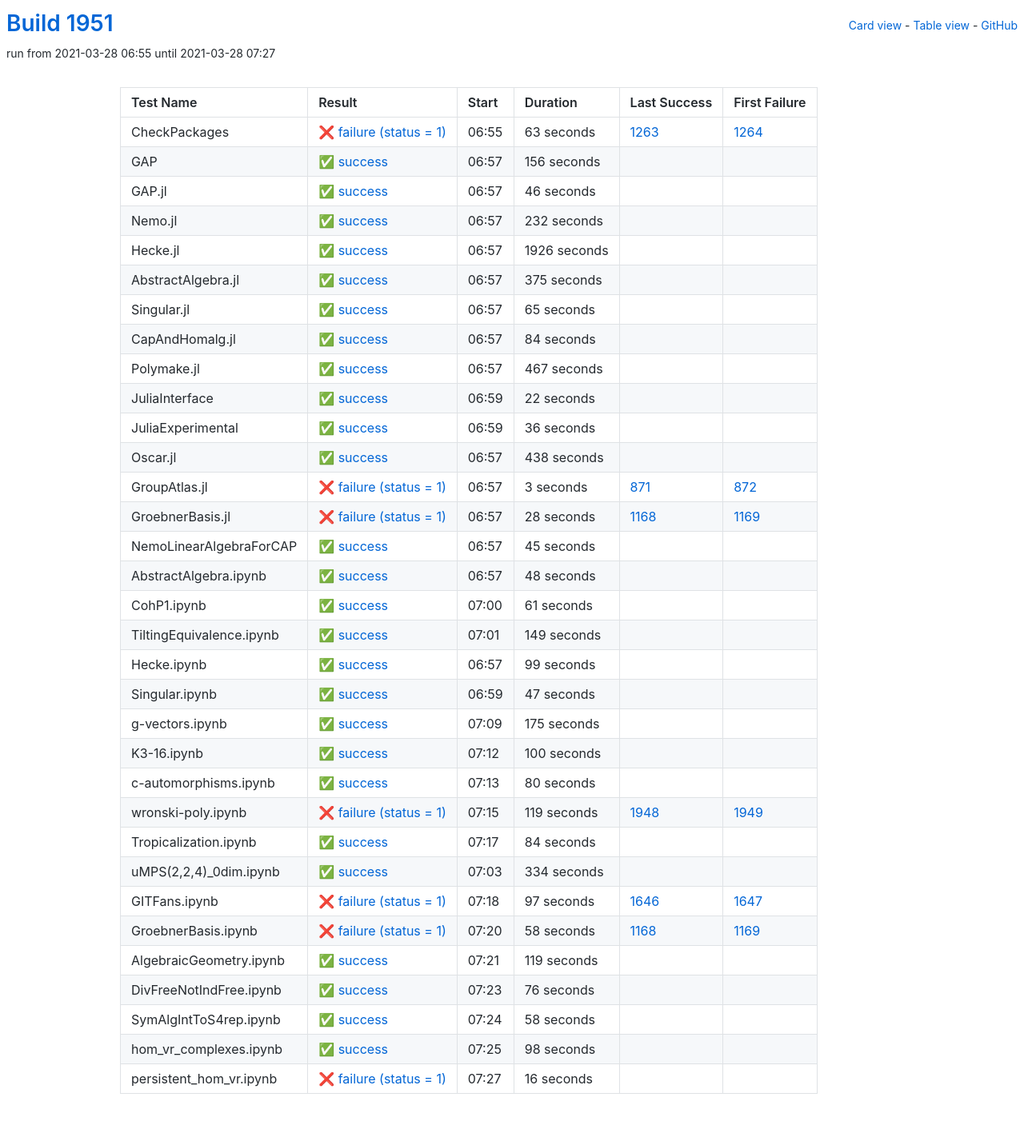
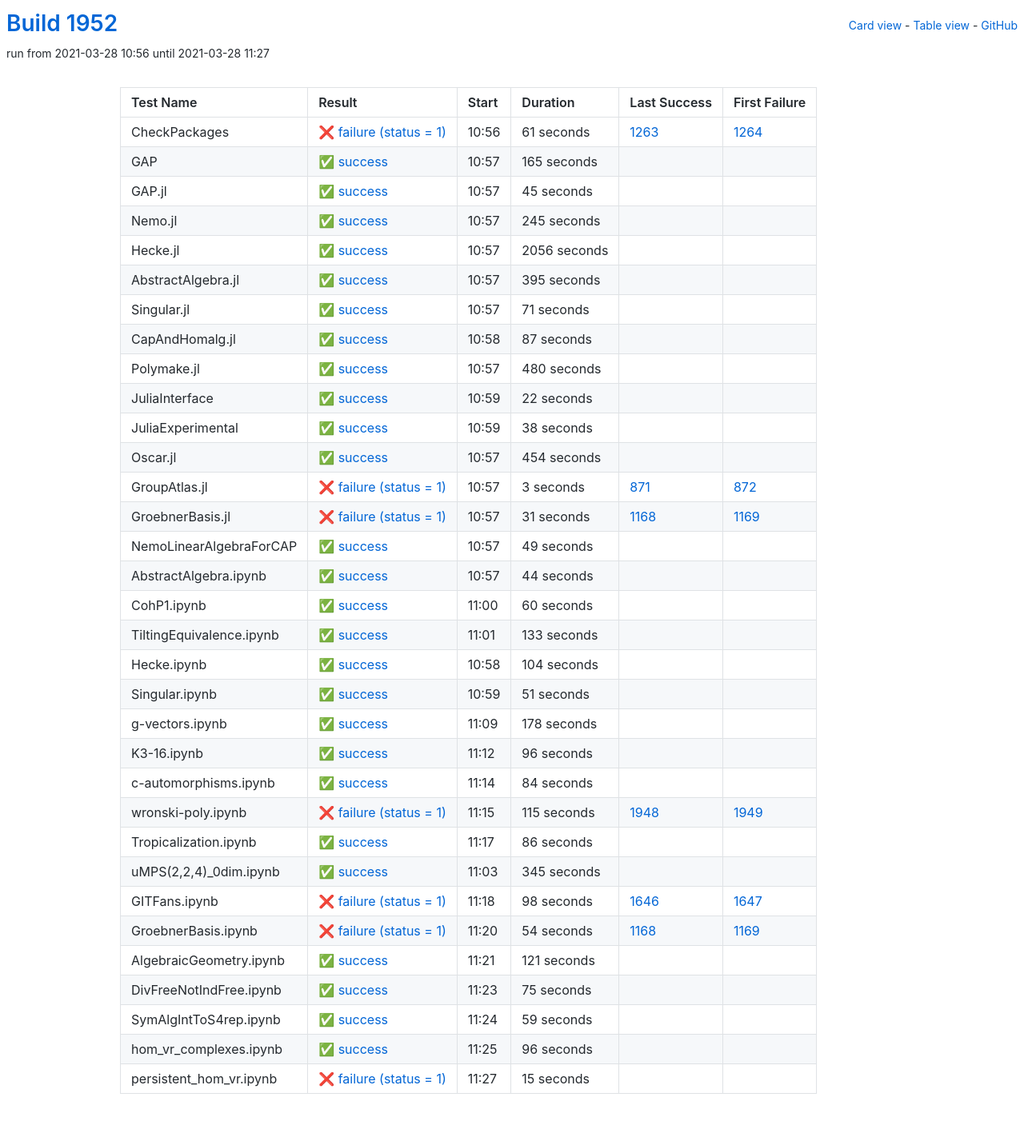
Before and after one commit to oscar-system/oscar-ci-status-stable, a Jekyll site: the page built from table.html, in a window 1280 px wide. Shown: the whole page at 80% size. Built offline with Jekyll 4.4.1, drawn with Linux system fonts in a browser that asks for light colours.

Commit message:
Build #1952

```diff
--- a/_data/ci.yml
+++ b/_data/ci.yml
@@ -1,6 +1,6 @@
 ---
-build: 1951
-build_url: https://oscarci.mathematik.uni-kl.de/job/oscar-stable/1951/
+build: 1952
+build_url: https://oscarci.mathematik.uni-kl.de/job/oscar-stable/1952/
 job: oscar-stable
 organization: oscar-system
 repo: oscar-ci-status-stable
@@ -8,116 +8,116 @@ repourl: https://github.com/oscar-system/oscar-ci-status-stable
 tests:
 - name: CheckPackages
   id: checkpackages
-  log: https://oscarci.mathematik.uni-kl.de/job/oscar-stable/1951/artifact/logs/build-1951/CheckPackages.log
-  start: 2021-03-28 06:55
+  log: https://oscarci.mathematik.uni-kl.de/job/oscar-stable/1952/artifact/logs/build-1952/CheckPackages.log
+  start: 2021-03-28 10:56
   success: false
   exitcode: 1
   status: failure
-  duration: 63
+  duration: 61
   last_success: 1263
   last_success_url: https://oscarci.mathematik.uni-kl.de/job/oscar-stable/1263/
   first_failure: 1264
   first_failure_url: https://oscarci.mathematik.uni-kl.de/job/oscar-stable/1264/
 - name: GAP
   id: gap
-  log: https://oscarci.mathematik.uni-kl.de/job/oscar-stable/1951/artifact/logs/build-1951/GAP.log
-  start: 2021-03-28 06:57
+  log: https://oscarci.mathematik.uni-kl.de/job/oscar-stable/1952/artifact/logs/build-1952/GAP.log
+  start: 2021-03-28 10:57
   success: true
   exitcode: 0
   status: success
-  duration: 156
+  duration: 165
   last_success: false
   last_success_url:
   first_failure: false
   first_failure_url:
 - name: GAP.jl
   id: gap-jl
-  log: https://oscarci.mathematik.uni-kl.de/job/oscar-stable/1951/artifact/logs/build-1951/GAP.jl.log
-  start: 2021-03-28 06:57
+  log: https://oscarci.mathematik.uni-kl.de/job/oscar-stable/1952/artifact/logs/build-1952/GAP.jl.log
+  start: 2021-03-28 10:57
   success: true
   exitcode: 0
   status: success
-  duration: 46
+  duration: 45
   last_success: false
   last_success_url:
   first_failure: false
   first_failure_url:
 - name: Nemo.jl
   id: nemo-jl
-  log: https://oscarci.mathematik.uni-kl.de/job/oscar-stable/1951/artifact/logs/build-1951/Nemo.jl.log
-  start: 2021-03-28 06:57
+  log: https://oscarci.mathematik.uni-kl.de/job/oscar-stable/1952/artifact/logs/build-1952/Nemo.jl.log
+  start: 2021-03-28 10:57
   success: true
   exitcode: 0
   status: success
-  duration: 232
+  duration: 245
   last_success: false
   last_success_url:
   first_failure: false
   first_failure_url:
 - name: Hecke.jl
   id: hecke-jl
-  log: https://oscarci.mathematik.uni-kl.de/job/oscar-stable/1951/artifact/logs/build-1951/Hecke.jl.log
-  start: 2021-03-28 06:57
+  log: https://oscarci.mathematik.uni-kl.de/job/oscar-stable/1952/artifact/logs/build-1952/Hecke.jl.log
+  start: 2021-03-28 10:57
   success: true
   exitcode: 0
   status: success
-  duration: 1926
+  duration: 2056
   last_success: false
   last_success_url:
   first_failure: false
   first_failure_url:
 - name: AbstractAlgebra.jl
   id: abstractalgebra-jl
-  log: https://oscarci.mathematik.uni-kl.de/job/oscar-stable/1951/artifact/logs/build-1951/AbstractAlgebra.jl.log
-  start: 2021-03-28 06:57
+  log: https://oscarci.mathematik.uni-kl.de/job/oscar-stable/1952/artifact/logs/build-1952/AbstractAlgebra.jl.log
+  start: 2021-03-28 10:57
   success: true
   exitcode: 0
   status: success
-  duration: 375
+  duration: 395
   last_success: false
   last_success_url:
   first_failure: false
   first_failure_url:
 - name: Singular.jl
   id: singular-jl
-  log: https://oscarci.mathematik.uni-kl.de/job/oscar-stable/1951/artifact/logs/build-1951/Singular.jl.log
-  start: 2021-03-28 06:57
+  log: https://oscarci.mathematik.uni-kl.de/job/oscar-stable/1952/artifact/logs/build-1952/Singular.jl.log
+  start: 2021-03-28 10:57
   success: true
   exitcode: 0
   status: success
-  duration: 65
+  duration: 71
   last_success: false
   last_success_url:
   first_failure: false
   first_failure_url:
 - name: CapAndHomalg.jl
   id: capandhomalg-jl
-  log: https://oscarci.mathematik.uni-kl.de/job/oscar-stable/1951/artifact/logs/build-1951/CapAndHomalg.jl.log
-  start: 2021-03-28 06:57
+  log: https://oscarci.mathematik.uni-kl.de/job/oscar-stable/1952/artifact/logs/build-1952/CapAndHomalg.jl.log
+  start: 2021-03-28 10:58
   success: true
   exitcode: 0
   status: success
-  duration: 84
+  duration: 87
   last_success: false
   last_success_url:
   first_failure: false
   first_failure_url:
 - name: Polymake.jl
   id: polymake-jl
-  log: https://oscarci.mathematik.uni-kl.de/job/oscar-stable/1951/artifact/logs/build-1951/Polymake.jl.log
-  start: 2021-03-28 06:57
+  log: https://oscarci.mathematik.uni-kl.de/job/oscar-stable/1952/artifact/logs/build-1952/Polymake.jl.log
+  start: 2021-03-28 10:57
   success: true
   exitcode: 0
   status: success
-  duration: 467
+  duration: 480
   last_success: false
   last_success_url:
   first_failure: false
   first_failure_url:
 - name: JuliaInterface
   id: juliainterface
-  log: https://oscarci.mathematik.uni-kl.de/job/oscar-stable/1951/artifact/logs/build-1951/JuliaInterface.log
-  start: 2021-03-28 06:59
+  log: https://oscarci.mathematik.uni-kl.de/job/oscar-stable/1952/artifact/logs/build-1952/JuliaInterface.log
+  start: 2021-03-28 10:59
   success: true
   exitcode: 0
   status: success
@@ -128,32 +128,32 @@ tests:
   first_failure_url:
 - name: JuliaExperimental
   id: juliaexperimental
-  log: https://oscarci.mathematik.uni-kl.de/job/oscar-stable/1951/artifact/logs/build-1951/JuliaExperimental.log
-  start: 2021-03-28 06:59
+  log: https://oscarci.mathematik.uni-kl.de/job/oscar-stable/1952/artifact/logs/build-1952/JuliaExperimental.log
+  start: 2021-03-28 10:59
   success: true
   exitcode: 0
   status: success
-  duration: 36
+  duration: 38
   last_success: false
   last_success_url:
   first_failure: false
   first_failure_url:
 - name: Oscar.jl
   id: oscar-jl
-  log: https://oscarci.mathematik.uni-kl.de/job/oscar-stable/1951/artifact/logs/build-1951/Oscar.jl.log
-  start: 2021-03-28 06:57
+  log: https://oscarci.mathematik.uni-kl.de/job/oscar-stable/1952/artifact/logs/build-1952/Oscar.jl.log
+  start: 2021-03-28 10:57
   success: true
   exitcode: 0
   status: success
-  duration: 438
+  duration: 454
   last_success: false
   last_success_url:
   first_failure: false
   first_failure_url:
 - name: GroupAtlas.jl
   id: groupatlas-jl
-  log: https://oscarci.mathematik.uni-kl.de/job/oscar-stable/1951/artifact/logs/build-1951/GroupAtlas.jl.log
-  start: 2021-03-28 06:57
+  log: https://oscarci.mathematik.uni-kl.de/job/oscar-stable/1952/artifact/logs/build-1952/GroupAtlas.jl.log
+  start: 2021-03-28 10:57
   success: false
   exitcode: 1
   status: failure
@@ -164,140 +164,116 @@ tests:
   first_failure_url: https://oscarci.mathematik.uni-kl.de/job/oscar-stable/872/
 - name: GroebnerBasis.jl
   id: groebnerbasis-jl
-  log: https://oscarci.mathematik.uni-kl.de/job/oscar-stable/1951/artifact/logs/build-1951/GroebnerBasis.jl.log
-  start: 2021-03-28 06:57
+  log: https://oscarci.mathematik.uni-kl.de/job/oscar-stable/1952/artifact/logs/build-1952/GroebnerBasis.jl.log
+  start: 2021-03-28 10:57
   success: false
   exitcode: 1
   status: failure
-  duration: 28
+  duration: 31
   last_success: 1168
   last_success_url: https://oscarci.mathematik.uni-kl.de/job/oscar-stable/1168/
   first_failure: 1169
   first_failure_url: https://oscarci.mathematik.uni-kl.de/job/oscar-stable/1169/
 - name: NemoLinearAlgebraForCAP
   id: nemolinearalgebraforcap
-  log: https://oscarci.mathematik.uni-kl.de/job/oscar-stable/1951/artifact/logs/build-1951/NemoLinearAlgebraForCAP.log
-  start: 2021-03-28 06:57
+  log: https://oscarci.mathematik.uni-kl.de/job/oscar-stable/1952/artifact/logs/build-1952/NemoLinearAlgebraForCAP.log
+  start: 2021-03-28 10:57
   success: true
   exitcode: 0
   status: success
-  duration: 45
+  duration: 49
   last_success: false
   last_success_url:
   first_failure: false
   first_failure_url:
 - name: AbstractAlgebra.ipynb
   id: abstractalgebra-ipynb
-  log: https://oscarci.mathematik.uni-kl.de/job/oscar-stable/1951/artifact/logs/build-1951/AbstractAlgebra.ipynb.log
-  start: 2021-03-28 06:57
+  log: https://oscarci.mathematik.uni-kl.de/job/oscar-stable/1952/artifact/logs/build-1952/AbstractAlgebra.ipynb.log
+  start: 2021-03-28 10:57
   success: true
   exitcode: 0
   status: success
-  duration: 48
+  duration: 44
   last_success: false
   last_success_url:
   first_failure: false
   first_failure_url:
 - name: CohP1.ipynb
   id: cohp1-ipynb
-  log: https://oscarci.mathematik.uni-kl.de/job/oscar-stable/1951/artifact/logs/build-1951/CohP1.ipynb.log
-  start: 2021-03-28 07:00
+  log: https://oscarci.mathematik.uni-kl.de/job/oscar-stable/1952/artifact/logs/build-1952/CohP1.ipynb.log
+  start: 2021-03-28 11:00
   success: true
   exitcode: 0
   status: success
-  duration: 61
+  duration: 60
   last_success: false
   last_success_url:
   first_failure: false
   first_failure_url:
 - name: TiltingEquivalence.ipynb
   id: tiltingequivalence-ipynb
-  log: https://oscarci.mathematik.uni-kl.de/job/oscar-stable/1951/artifact/logs/build-1951/TiltingEquivalence.ipynb.log
-  start: 2021-03-28 07:01
+  log: https://oscarci.mathematik.uni-kl.de/job/oscar-stable/1952/artifact/logs/build-1952/TiltingEquivalence.ipynb.log
+  start: 2021-03-28 11:01
   success: true
   exitcode: 0
   status: success
-  duration: 149
+  duration: 133
   last_success: false
   last_success_url:
   first_failure: false
   first_failure_url:
 - name: Hecke.ipynb
   id: hecke-ipynb
-  log: https://oscarci.mathematik.uni-kl.de/job/oscar-stable/1951/artifact/logs/build-1951/Hecke.ipynb.log
-  start: 2021-03-28 06:57
+  log: https://oscarci.mathematik.uni-kl.de/job/oscar-stable/1952/artifact/logs/build-1952/Hecke.ipynb.log
+  start: 2021-03-28 10:58
   success: true
   exitcode: 0
   status: success
-  duration: 99
+  duration: 104
   last_success: false
   last_success_url:
   first_failure: false
   first_failure_url:
 - name: Singular.ipynb
   id: singular-ipynb
-  log: https://oscarci.mathematik.uni-kl.de/job/oscar-stable/1951/artifact/logs/build-1951/Singular.ipynb.log
-  start: 2021-03-28 06:59
+  log: https://oscarci.mathematik.uni-kl.de/job/oscar-stable/1952/artifact/logs/build-1952/Singular.ipynb.log
+  start: 2021-03-28 10:59
   success: true
   exitcode: 0
   status: success
-  duration: 47
+  duration: 51
   last_success: false
   last_success_url:
   first_failure: false
   first_failure_url:
 - name: g-vectors.ipynb
   id: g-vectors-ipynb
-  log: https://oscarci.mathematik.uni-kl.de/job/oscar-stable/1951/artifact/logs/build-1951/g-vectors.ipynb.log
-  start: 2021-03-28 07:09
+  log: https://oscarci.mathematik.uni-kl.de/job/oscar-stable/1952/artifact/logs/build-1952/g-vectors.ipynb.log
+  start: 2021-03-28 11:09
   success: true
   exitcode: 0
   status: success
-  duration: 175
+  duration: 178
   last_success: false
   last_success_url:
   first_failure: false
   first_failure_url:
 - name: K3-16.ipynb
   id: k3-16-ipynb
-  log: https://oscarci.mathematik.uni-kl.de/job/oscar-stable/1951/artifact/logs/build-1951/K3-16.ipynb.log
-  start: 2021-03-28 07:12
+  log: https://oscarci.mathematik.uni-kl.de/job/oscar-stable/1952/artifact/logs/build-1952/K3-16.ipynb.log
+  start: 2021-03-28 11:12
   success: true
   exitcode: 0
   status: success
-  duration: 100
+  duration: 96
   last_success: false
   last_success_url:
   first_failure: false
   first_failure_url:
 - name: c-automorphisms.ipynb
   id: c-automorphisms-ipynb
-  log: https://oscarci.mathematik.uni-kl.de/job/oscar-stable/1951/artifact/logs/build-1951/c-automorphisms.ipynb.log
-  start: 2021-03-28 07:13
-  success: true
-  exitcode: 0
-  status: success
-  duration: 80
-  last_success: false
-  last_success_url:
-  first_failure: false
-  first_failure_url:
-- name: wronski-poly.ipynb
-  id: wronski-poly-ipynb
-  log: https://oscarci.mathematik.uni-kl.de/job/oscar-stable/1951/artifact/logs/build-1951/wronski-poly.ipynb.log
-  start: 2021-03-28 07:15
-  success: false
-  exitcode: 1
-  status: failure
-  duration: 119
-  last_success: 1948
-  last_success_url: https://oscarci.mathematik.uni-kl.de/job/oscar-stable/1948/
-  first_failure: 1949
-  first_failure_url: https://oscarci.mathematik.uni-kl.de/job/oscar-stable/1949/
-- name: Tropicalization.ipynb
-  id: tropicalization-ipynb
-  log: https://oscarci.mathematik.uni-kl.de/job/oscar-stable/1951/artifact/logs/build-1951/Tropicalization.ipynb.log
-  start: 2021-03-28 07:17
+  log: https://oscarci.mathematik.uni-kl.de/job/oscar-stable/1952/artifact/logs/build-1952/c-automorphisms.ipynb.log
+  start: 2021-03-28 11:14
   success: true
   exitcode: 0
   status: success
@@ -306,98 +282,122 @@ tests:
   last_success_url:
   first_failure: false
   first_failure_url:
-- name: uMPS(2,2,4)_0dim.ipynb
-  id: umps-2-2-4-0dim-ipynb
-  log: https://oscarci.mathematik.uni-kl.de/job/oscar-stable/1951/artifact/logs/build-1951/uMPS-2-2-4-_0dim.ipynb.log
-  start: 2021-03-28 07:03
+- name: wronski-poly.ipynb
+  id: wronski-poly-ipynb
+  log: https://oscarci.mathematik.uni-kl.de/job/oscar-stable/1952/artifact/logs/build-1952/wronski-poly.ipynb.log
+  start: 2021-03-28 11:15
+  success: false
+  exitcode: 1
+  status: failure
+  duration: 115
+  last_success: 1948
+  last_success_url: https://oscarci.mathematik.uni-kl.de/job/oscar-stable/1948/
+  first_failure: 1949
+  first_failure_url: https://oscarci.mathematik.uni-kl.de/job/oscar-stable/1949/
+- name: Tropicalization.ipynb
+  id: tropicalization-ipynb
+  log: https://oscarci.mathematik.uni-kl.de/job/oscar-stable/1952/artifact/logs/build-1952/Tropicalization.ipynb.log
+  start: 2021-03-28 11:17
   success: true
   exitcode: 0
   status: success
-  duration: 334
+  duration: 86
+  last_success: false
+  last_success_url:
+  first_failure: false
+  first_failure_url:
+- name: uMPS(2,2,4)_0dim.ipynb
+  id: umps-2-2-4-0dim-ipynb
+  log: https://oscarci.mathematik.uni-kl.de/job/oscar-stable/1952/artifact/logs/build-1952/uMPS-2-2-4-_0dim.ipynb.log
+  start: 2021-03-28 11:03
+  success: true
+  exitcode: 0
+  status: success
+  duration: 345
   last_success: false
   last_success_url:
   first_failure: false
   first_failure_url:
 - name: GITFans.ipynb
   id: gitfans-ipynb
-  log: https://oscarci.mathematik.uni-kl.de/job/oscar-stable/1951/artifact/logs/build-1951/GITFans.ipynb.log
-  start: 2021-03-28 07:18
+  log: https://oscarci.mathematik.uni-kl.de/job/oscar-stable/1952/artifact/logs/build-1952/GITFans.ipynb.log
+  start: 2021-03-28 11:18
   success: false
   exitcode: 1
   status: failure
-  duration: 97
+  duration: 98
   last_success: 1646
   last_success_url: https://oscarci.mathematik.uni-kl.de/job/oscar-stable/1646/
   first_failure: 1647
   first_failure_url: https://oscarci.mathematik.uni-kl.de/job/oscar-stable/1647/
 - name: GroebnerBasis.ipynb
   id: groebnerbasis-ipynb
-  log: https://oscarci.mathematik.uni-kl.de/job/oscar-stable/1951/artifact/logs/build-1951/GroebnerBasis.ipynb.log
-  start: 2021-03-28 07:20
+  log: https://oscarci.mathematik.uni-kl.de/job/oscar-stable/1952/artifact/logs/build-1952/GroebnerBasis.ipynb.log
+  start: 2021-03-28 11:20
   success: false
   exitcode: 1
   status: failure
-  duration: 58
+  duration: 54
   last_success: 1168
   last_success_url: https://oscarci.mathematik.uni-kl.de/job/oscar-stable/1168/
   first_failure: 1169
   first_failure_url: https://oscarci.mathematik.uni-kl.de/job/oscar-stable/1169/
 - name: AlgebraicGeometry.ipynb
   id: algebraicgeometry-ipynb
-  log: https://oscarci.mathematik.uni-kl.de/job/oscar-stable/1951/artifact/logs/build-1951/AlgebraicGeometry.ipynb.log
-  start: 2021-03-28 07:21
+  log: https://oscarci.mathematik.uni-kl.de/job/oscar-stable/1952/artifact/logs/build-1952/AlgebraicGeometry.ipynb.log
+  start: 2021-03-28 11:21
   success: true
   exitcode: 0
   status: success
-  duration: 119
+  duration: 121
   last_success: false
   last_success_url:
   first_failure: false
   first_failure_url:
 - name: DivFreeNotIndFree.ipynb
   id: divfreenotindfree-ipynb
-  log: https://oscarci.mathematik.uni-kl.de/job/oscar-stable/1951/artifact/logs/build-1951/DivFreeNotIndFree.ipynb.log
-  start: 2021-03-28 07:23
+  log: https://oscarci.mathematik.uni-kl.de/job/oscar-stable/1952/artifact/logs/build-1952/DivFreeNotIndFree.ipynb.log
+  start: 2021-03-28 11:23
   success: true
   exitcode: 0
   status: success
-  duration: 76
+  duration: 75
   last_success: false
   last_success_url:
   first_failure: false
   first_failure_url:
 - name: SymAlgIntToS4rep.ipynb
   id: symalginttos4rep-ipynb
-  log: https://oscarci.mathematik.uni-kl.de/job/oscar-stable/1951/artifact/logs/build-1951/SymAlgIntToS4rep.ipynb.log
-  start: 2021-03-28 07:24
+  log: https://oscarci.mathematik.uni-kl.de/job/oscar-stable/1952/artifact/logs/build-1952/SymAlgIntToS4rep.ipynb.log
+  start: 2021-03-28 11:24
   success: true
   exitcode: 0
   status: success
-  duration: 58
+  duration: 59
   last_success: false
   last_success_url:
   first_failure: false
   first_failure_url:
 - name: hom_vr_complexes.ipynb
   id: hom-vr-complexes-ipynb
-  log: https://oscarci.mathematik.uni-kl.de/job/oscar-stable/1951/artifact/logs/build-1951/hom_vr_complexes.ipynb.log
-  start: 2021-03-28 07:25
+  log: https://oscarci.mathematik.uni-kl.de/job/oscar-stable/1952/artifact/logs/build-1952/hom_vr_complexes.ipynb.log
+  start: 2021-03-28 11:25
   success: true
   exitcode: 0
   status: success
-  duration: 98
+  duration: 96
   last_success: false
   last_success_url:
   first_failure: false
   first_failure_url:
 - name: persistent_hom_vr.ipynb
   id: persistent-hom-vr-ipynb
-  log: https://oscarci.mathematik.uni-kl.de/job/oscar-stable/1951/artifact/logs/build-1951/persistent_hom_vr.ipynb.log
-  start: 2021-03-28 07:27
+  log: https://oscarci.mathematik.uni-kl.de/job/oscar-stable/1952/artifact/logs/build-1952/persistent_hom_vr.ipynb.log
+  start: 2021-03-28 11:27
   success: false
   exitcode: 1
   status: failure
-  duration: 16
+  duration: 15
   last_success: false
   last_success_url:
   first_failure: false
```
Also changed, not shown: README.md.
